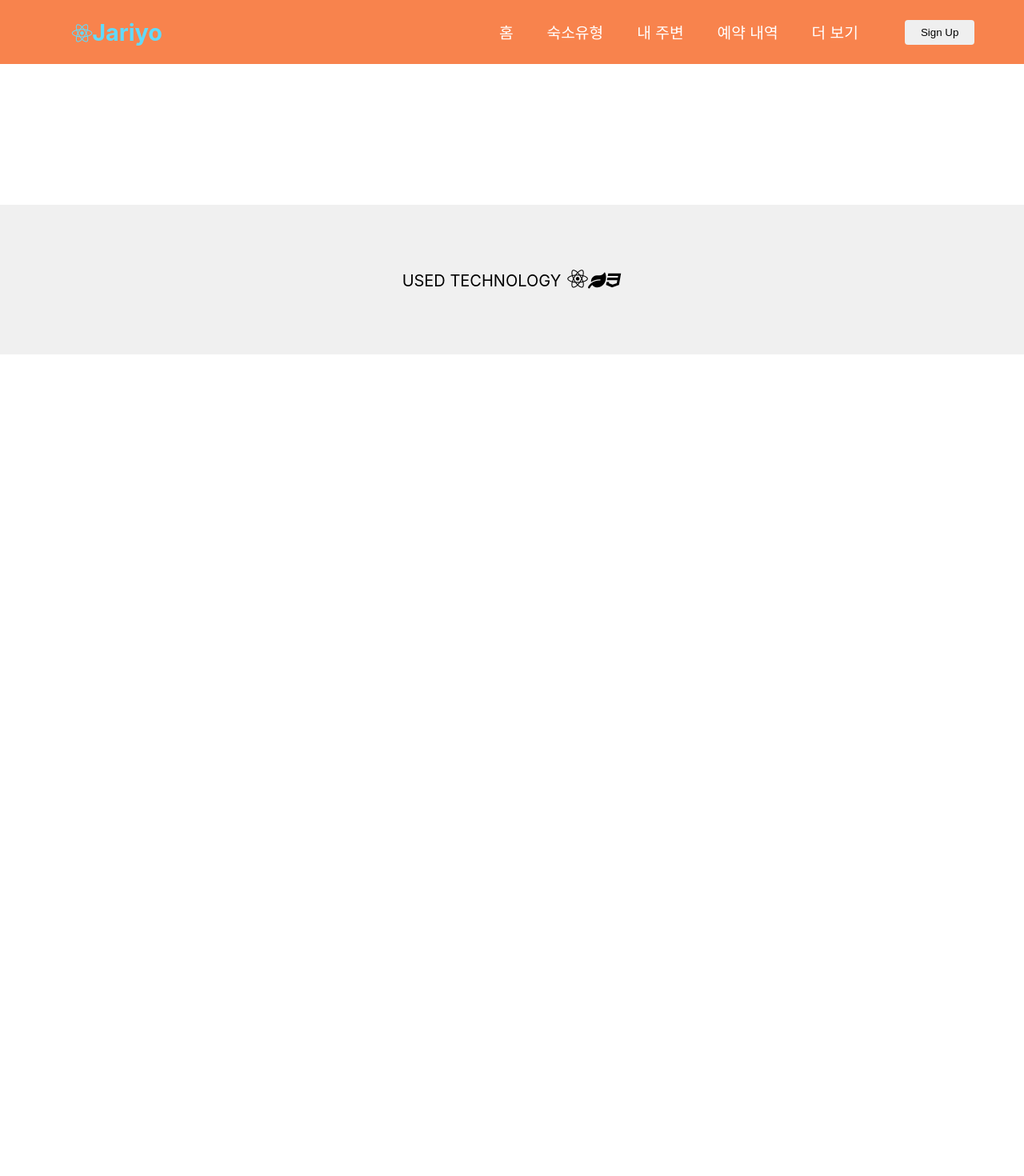
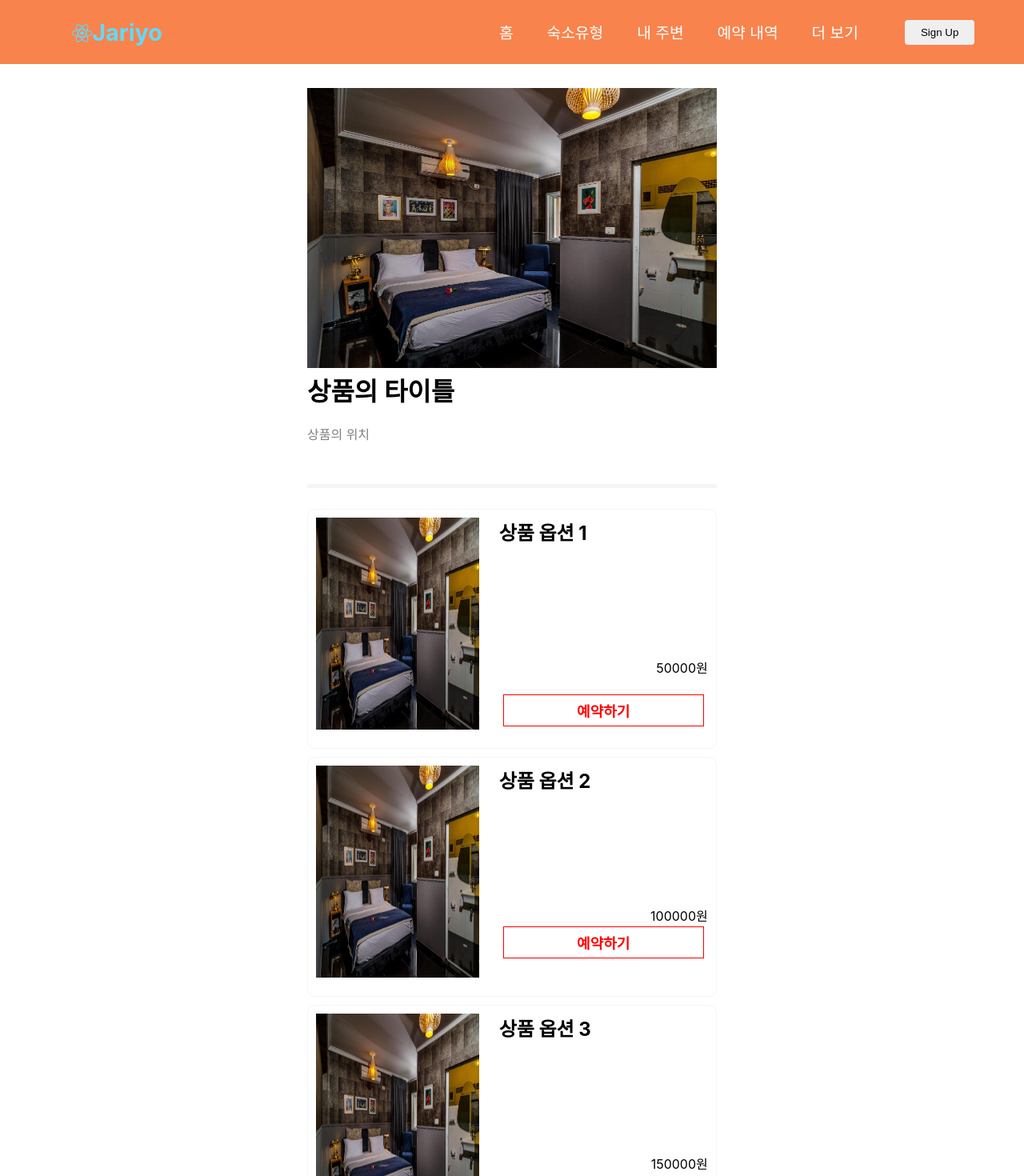
Before and after one commit to Gu4rd/Jariyo, a React (Create React App) app in the folder frontend/: page /itempage/1 in a window 1280 px wide. Shown: the top 1470 px of the page at 80% size. Before the commit the page ends 800 px from the top, so only its background shows below. Built offline with nearby package versions, Linux system fonts and the light colour scheme.

Commit message:
ReservationPage_frontend

```diff
--- /dev/null
+++ b/frontend/src/Components/ReservationPage/ReservationPage.js
@@ -0,0 +1,72 @@
+import React, {Component} from "react";
+import {Grid} from "@material-ui/core";
+import './css/ReservationPage.css';
+
+class ReservationPage extends Component{
+    render(){
+        return(
+            <div className="itempage_wrap">
+                <Grid container item>
+                    <Grid item xs={2}></Grid>
+                    <Grid item xs={8}>
+                        <div className="itempage_frame">
+                            <div className="itempage_top_wrap">
+                                <img src="/static/img/hotel_1.jpg" width="100%" height="350px"></img>
+                                <h1 className="itempage_item_title">상품의 타이틀</h1>
+                                <br></br>
+                                <p className="itempage_item_location">상품의 위치</p>
+                            </div>
+                            <div className="itempage_content_wrap">
+                                <div className="itempage_items">
+                                    <Grid container item>
+                                        <Grid item xs={5}>
+                                            <img src="/static/img/hotel_1.jpg" width="100%" height="265px"></img>
+                                        </Grid>
+                                        <Grid item xs={7} className="itempage_items_content">
+                                            <div><h2>상품 옵션 1</h2></div>
+                                            <br></br><br></br><br></br><br></br><br></br><br></br><br></br>
+                                            <div><p style={{float: "right"}}>50000원</p></div>
+                                            <br></br><br></br>
+                                            <div style={{padding: "2% 2% 2% 2%", borderTop: "thin solid #F5F5F5"}}><button className="Reservation_btn">예약하기</button></div>                                        </Grid>
+                                    </Grid>
+
+                                </div>
+                                <div className="itempage_items">
+                                    <Grid container item>
+                                        <Grid item xs={5}>
+                                            <img src="/static/img/hotel_1.jpg" width="100%" height="265px"></img>
+                                        </Grid>
+                                        <Grid item xs={7} className="itempage_items_content">
+                                            <div><h2>상품 옵션 2</h2></div>
+                                            <br></br><br></br><br></br><br></br><br></br><br></br><br></br>
+                                            <div><p style={{float: "right"}}>100000원</p></div>
+                                            <br></br>
+                                            <div style={{padding: "2% 2% 2% 2%", borderTop: "thin solid #F5F5F5"}}><button className="Reservation_btn">예약하기</button></div>
+                                        </Grid>
+                                    </Grid>
+                                </div>
+                                <div className="itempage_items">
+                                    <Grid container item>
+                                        <Grid item xs={5}>
+                                            <img src="/static/img/hotel_1.jpg" width="100%" height="265px"></img>
+                                        </Grid>
+                                        <Grid item xs={7} className="itempage_items_content">
+                                            <div><h2>상품 옵션 3</h2></div>
+                                            <br></br><br></br><br></br><br></br><br></br><br></br><br></br>
+                                            <div><p style={{float: "right"}}>150000원</p></div>
+                                            <br></br><br></br>
+                                            <div style={{padding: "2% 2% 2% 2%", borderTop: "thin solid #F5F5F5"}}><button className="Reservation_btn">예약하기</button></div>                                        </Grid>
+                                    </Grid>
+                                </div>
+                            </div>
+                        </div>
+
+                    </Grid>
+                    <Grid item xs={2}></Grid>
+                </Grid>
+            </div>
+        );
+    }
+}
+
+export default ReservationPage;
--- /dev/null
+++ b/frontend/src/Components/ReservationPage/css/ReservationPage.css
@@ -0,0 +1,47 @@
+.itempage_wrap{
+    padding-top: 110px;
+}
+
+.itempage_frame{
+    padding: 0 20% 5% 20%;
+}
+
+.itempage_top_wrap{
+    border-bottom: thick solid #F5F5F5;
+}
+
+.itempage_item_location{
+    padding-bottom: 10%;
+    color: grey;
+}
+
+.itempage_content_wrap{
+    padding-top: 5%;
+}
+
+.itempage_items{
+    padding: 2% 2% 2% 2%;
+    width: 100%;
+    height: 300px;
+    float: left;
+    border-radius: 10px 10px 10px 10px;
+    border: thin solid #F5F5F5;
+    margin-bottom: 2%;
+}
+
+.itempage_items_content{
+    padding-left: 5%;
+}
+
+.Reservation_btn{
+    text-align: center;
+    height: 40px;
+    width: 100%;
+    font-size: 18px;
+    font-weight: bold;
+    cursor: pointer;
+    outline: none;
+    border: thin solid red;
+    color: red;
+    background-color: white;
+}
--- a/frontend/src/Components/ReservationView/ReservationBody.js
+++ b/frontend/src/Components/ReservationView/ReservationBody.js
@@ -189,9 +189,39 @@ class ReservationBody extends Component{
                             </div>
                             <h3 className="item_title">추천 상품</h3>
                             <div className="item_list_wrap">
-                                <a href=""><img className="items" alt="no image" src="/static/img/hotel_1.jpg" width="100%" height="250px"></img></a>
-                                <a href=""><img className="items" alt="no image" src="/static/img/hotel_2.jpeg" width="100%" height="250px"></img></a>
-                                <a href=""><img className="items" alt="no image" src="/static/img/hotel_3.jpg" width="100%" height="250px"></img></a>
+                                <a href="/itempage/1">
+                                    <div className="items" style={{backgroundImage: `url("/static/img/hotel_1.jpg")`}}>
+                                        <div className="item_content">
+                                            <h2 className="item_name">마야의 옆 집</h2>
+                                            <p className="item_location">
+                                                헤네시스
+                                                <h3 className="item_cost">50,000원</h3>
+                                            </p>
+                                        </div>
+                                    </div>
+                                </a>
+                                <a href="/itempage/2">
+                                    <div className="items" style={{backgroundImage: `url("/static/img/hotel_2.jpeg")`}}>
+                                        <div className="item_content">
+                                            <h2 className="item_name">헬레나 교육원</h2>
+                                            <p className="item_location">
+                                                헤네시스 우측 도보 1분
+                                                <h3 className="item_cost">150,000원</h3>
+                                            </p>
+                                        </div>
+                                    </div>
+                                </a>
+                                <a href="/itempage/3">
+                                    <div className="items" style={{backgroundImage: `url("/static/img/hotel_3.jpg")`}}>
+                                        <div className="item_content">
+                                            <h2 className="item_name">펫 산책로</h2>
+                                            <p className="item_location">
+                                                헤네시스 공원
+                                                <h3 className="item_cost">79,000원</h3>
+                                            </p>
+                                        </div>
+                                    </div>
+                                </a>
                             </div>
                         </div>
                     </Grid>
--- a/frontend/src/Components/ReservationView/css/ReservationBody.css
+++ b/frontend/src/Components/ReservationView/css/ReservationBody.css
@@ -132,4 +132,20 @@
 
 .items{
     border: 1px solid black;
+    width: 100%;
+    height: 250px;
+    background-size: 100% 250px;
 }
+
+.item_content{
+    padding: 120px 3% 0 3%;
+    color: white;
+}
+
+.item_location{
+    margin-top: 50px;
+}
+
+.item_cost{
+    float: right;
+}
--- a/frontend/src/Components/Routers.js
+++ b/frontend/src/Components/Routers.js
@@ -6,6 +6,7 @@ import NavBar from './Navbar/Navbar';
 import ReservationHeader from './ReservationView/ReservationHeader';
 import Footer from './Footer/Footer'
 import ReservationListHeader from './ReservationList/ReservationListHeader';
+import ReservationPage from './ReservationPage/ReservationPage';
 
 export default() => (
     <Router>
@@ -13,6 +14,7 @@ export default() => (
         <Route exact path="/" component={Body}></Route>
         <Route path="/reservation/:product/:place" component={ReservationHeader}></Route>
         <Route path="/mylist" component={ReservationListHeader}></Route>
+        <Route path="/itempage/:id" component={ReservationPage}></Route>
         <Footer/>
     </Router>
 )
```
